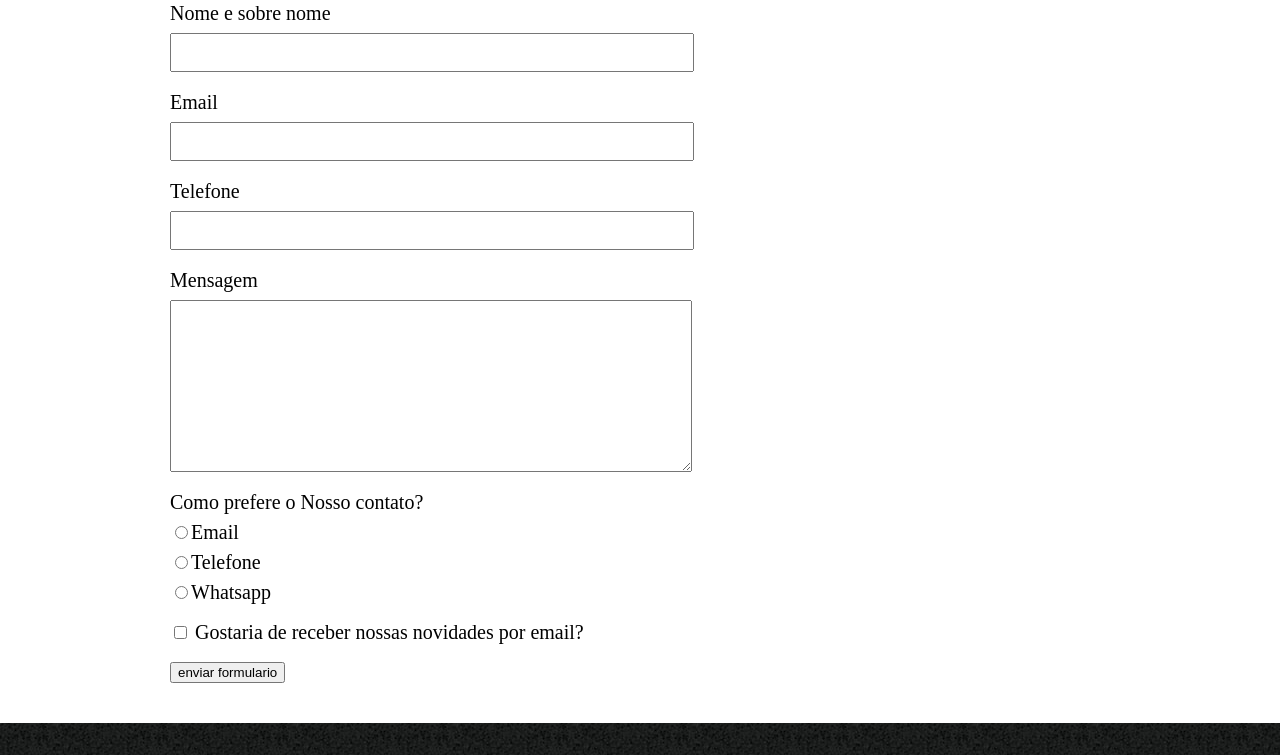
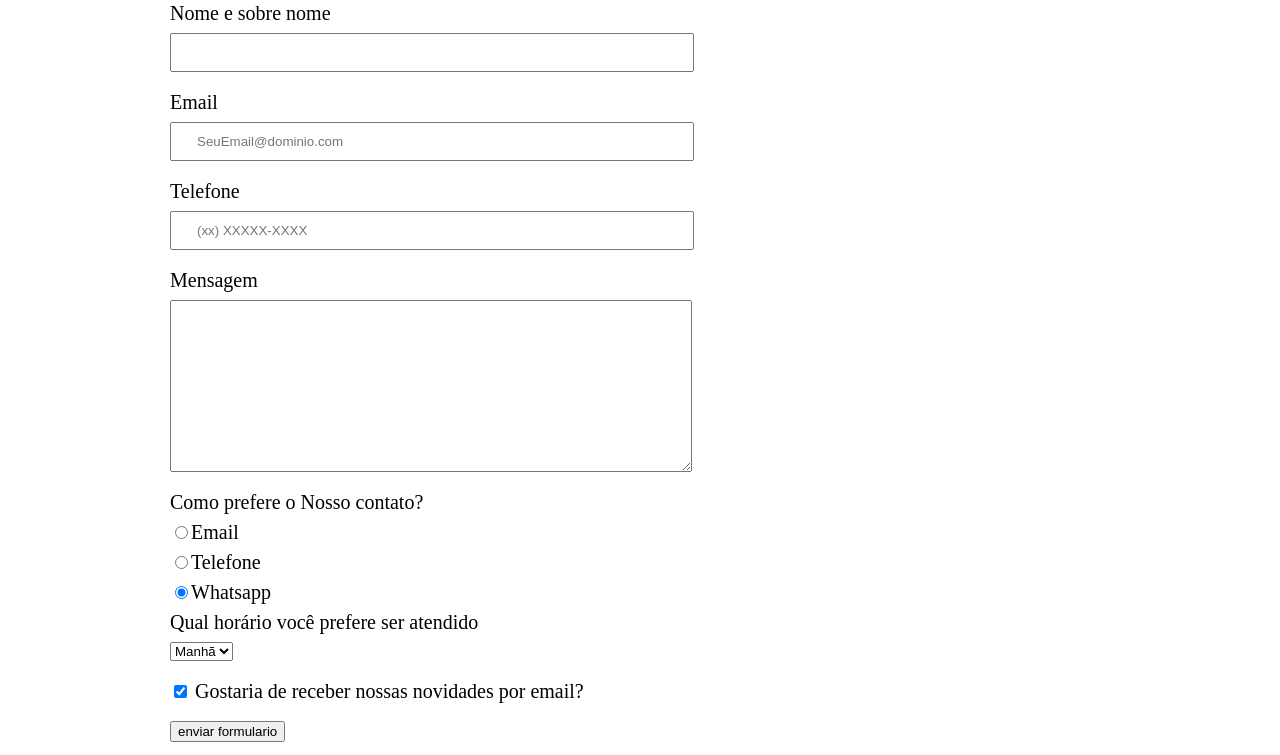
Before and after one commit to Renato007/Exerc-cios_De_L-gica_Programa-o, a plain HTML site: page projeto-Barbearia-Alura/contatos.html in a window 1280 px wide. Shown: the part 330-1085 px from the top of the page. Drawn offline with Linux system fonts and the light colour scheme.

Commit message:
[melhorias] atribuido propriedades de melhor acessibilidade

```diff
--- a/projeto-Barbearia-Alura/contatos.html
+++ b/projeto-Barbearia-Alura/contatos.html
@@ -10,7 +10,7 @@
     <header>
       <div class="caixa">
         <h1>
-          <img src="./img/logo.png" alt="" />
+          <img src="./img/logo.png" alt="Logo da Barbearia da Alura" />
         </h1>
         <nav>
           <ul class="navegacao">
@@ -24,18 +24,18 @@
     <main>
       <form action="">
         <label for="nome-sobrenome"> Nome e sobre nome</label>
-        <input type="text" id="nome-sobrenome" class="input-padrao" />
+        <input type="text" id="nome-sobrenome" class="input-padrao" required/>
         <label for="email">Email</label>
-        <input type="text" id="email" class="input-padrao" />
+        <input type="email" id="email" class="input-padrao" required placeholder="SeuEmail@dominio.com"/>
         <label for="telefone">Telefone</label>
-        <input type="text" id="telefone" class="input-padrao" />
+        <input type="tel" id="telefone" class="input-padrao" required placeholder="(xx) XXXXX-XXXX"/>
 
         <label for="mensagem">Mensagem</label>
-        <textarea cols="70" rows="10" id="mensagem" class="input-padrao"></textarea>
+        <textarea cols="70" rows="10" id="mensagem" class="input-padrao" required></textarea>
 
         <!-- tipo radio - precisa do atributo name para selecionar apenas uma das opções -->
-        <div>
-          <p>Como prefere o Nosso contato?</p>
+        <fieldset>
+          <legend>Como prefere o Nosso contato?</legend>
 
           <label for="radio-email"><input type="radio" name="contato" value="email" id="radio-email" />Email</label>
 
@@ -49,17 +49,26 @@
             name="contato"
             value="whatsapp"
             id="radio-whatsapp"
+            checked
           />Whatsapp</label>
 
-        </div>
+        </fieldset>
+        <fieldset>
+        <legend>Qual horário você prefere ser atendido</legend>
+        <select>
+          <option value="manha">Manhã</option>
+          <option value="tarde">Tarde</option>
+          <option value="noite">Noite</option>
+        </select>
+      </fieldset>
 
-        <label for="contatos-checkbox" class="checkbox"><input type="checkbox" id="contatos-checkbox" > Gostaria de receber nossas novidades por email?</label> </label>
+        <label for="contatos-checkbox" class="checkbox"><input type="checkbox" id="contatos-checkbox" checked> Gostaria de receber nossas novidades por email?</label> </label>
 
         <input type="submit" value="enviar formulario" />
       </form>
     </main>
     <footer>
-      <img src="./img/logo-branco.png" alt="" />
+      <img src="./img/logo-branco.png" alt="Logo da Barbearia da Alura" />
       <p class="copyright">&copy; Copyright Barbearia Alura - 2019</p>
     </footer>
   </body>
--- a/projeto-Barbearia-Alura/css/style-contatos.css
+++ b/projeto-Barbearia-Alura/css/style-contatos.css
@@ -37,7 +37,7 @@ form {
 }
 
 form label,
-form p {
+form legend {
   display: block;
   font-size: 20px;
   margin: 0 0 10px;
```
